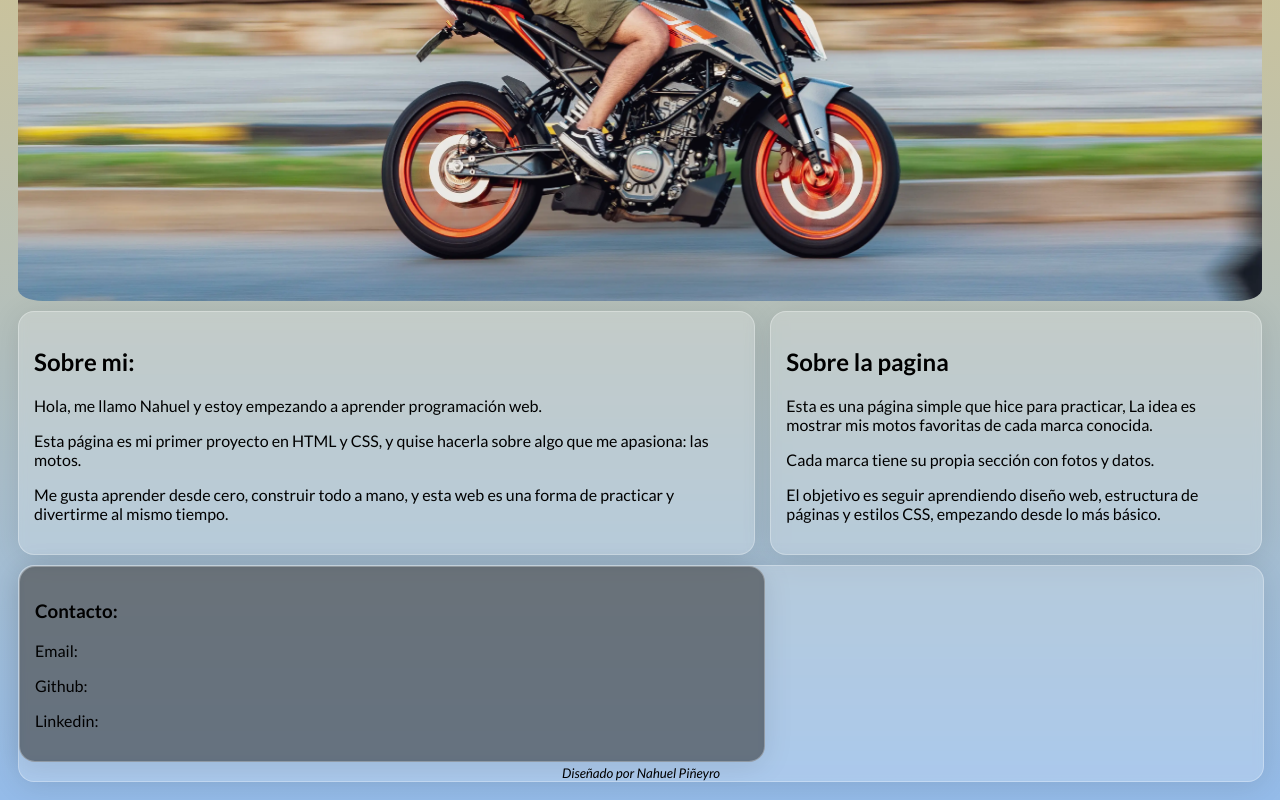
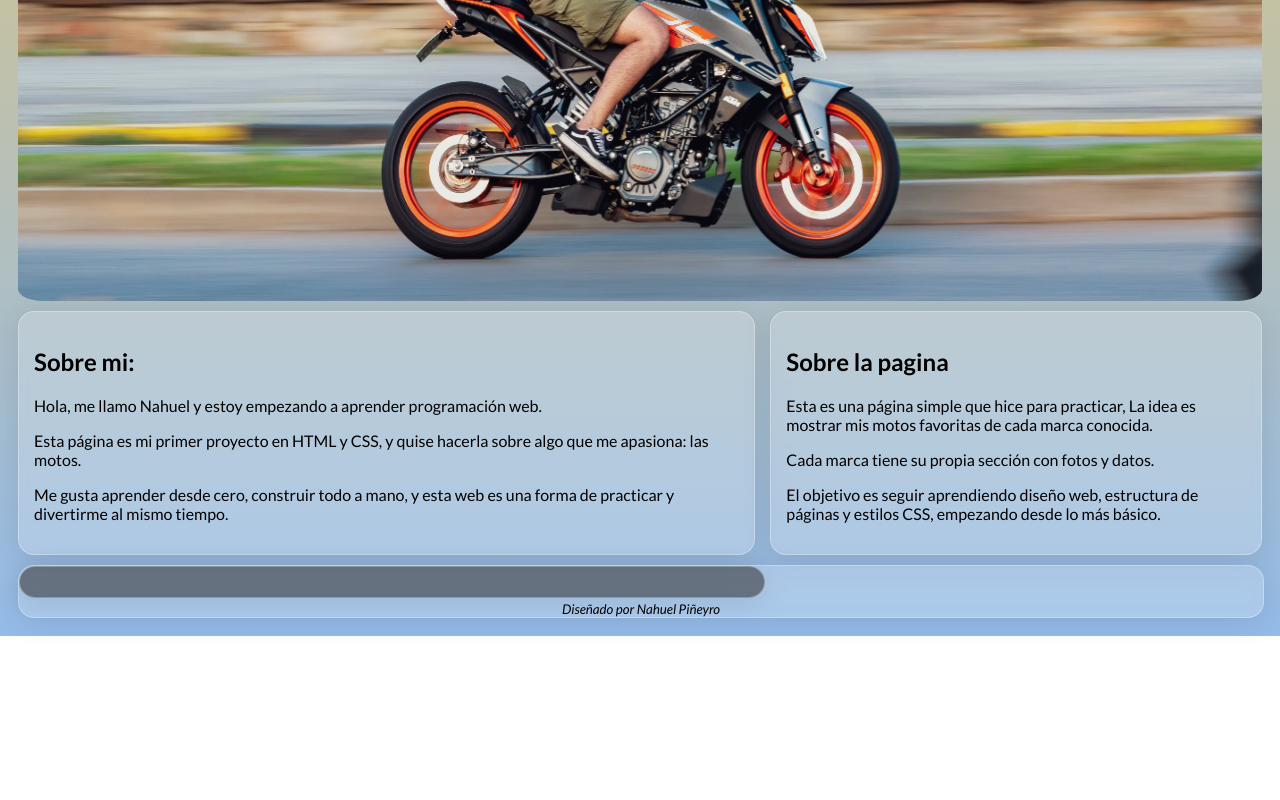
Before and after one commit to nahuelpineyro/html-project, a plain HTML site: page index.html in a window 1280 px wide. Shown: the part 506-1306 px from the top of the page. After the commit the page ends 1142 px from the top, so only its background shows below. Drawn offline with Linux system fonts and the light colour scheme.

Commit message:
added favicon

```diff
--- a/assets/css/styles.css
+++ b/assets/css/styles.css
@@ -139,7 +139,7 @@
         width: 60%;
         box-sizing: border-box;
         margin-right: 10px;
-        text-align: left;
+        display: flex;
     }
 
 
--- a/index.html
+++ b/index.html
@@ -4,13 +4,21 @@
 <head>
   <meta charset="UTF-8" />
   <meta name="viewport" content="width=device-width, initial-scale=1.0" />
-  <title>Document</title>
+  <title>Portfolio</title>
   <link rel="stylesheet" href="/assets/css/styles.css">
   <link rel="preconnect" href="https://fonts.googleapis.com">
   <link rel="preconnect" href="https://fonts.gstatic.com" crossorigin>
   <link
     href="https://fonts.googleapis.com/css2?family=Lato:ital,wght@0,100;0,300;0,400;0,700;0,900;1,100;1,300;1,400;1,700;1,900&display=swap"
     rel="stylesheet">
+  <link rel="icon" type="image/png" href="/assets/icons/favicon.png">
+  <link rel="icon" type="image/png" href="/favicon-96x96.png" sizes="96x96" />
+  <link rel="icon" type="image/svg+xml" href="/favicon.svg" />
+  <link rel="shortcut icon" href="/favicon.ico" />
+  <link rel="apple-touch-icon" sizes="180x180" href="/apple-touch-icon.png" />
+  <meta name="apple-mobile-web-app-title" content="Portfolio" />
+  <link rel="manifest" href="/site.webmanifest" />
+
 </head>
 
 <body>
@@ -62,10 +70,7 @@
   </article>
   <footer class="footer">
     <div class="infoContacto">
-      <h3>Contacto:</h3>
-      <p>Email:</p>
-      <p>Github:</p>
-      <p>Linkedin:</p>
+      <ion-icon name="logo-github"></ion-icon>
     </div>
 
     <small><i>Diseñado por Nahuel Piñeyro</i></small>
```
Also changed, not shown: assets/icons/favicon.png (added), assets/icons/github-brands.svg (added), assets/icons/linkedin-brands.svg (added), 1 other file.
